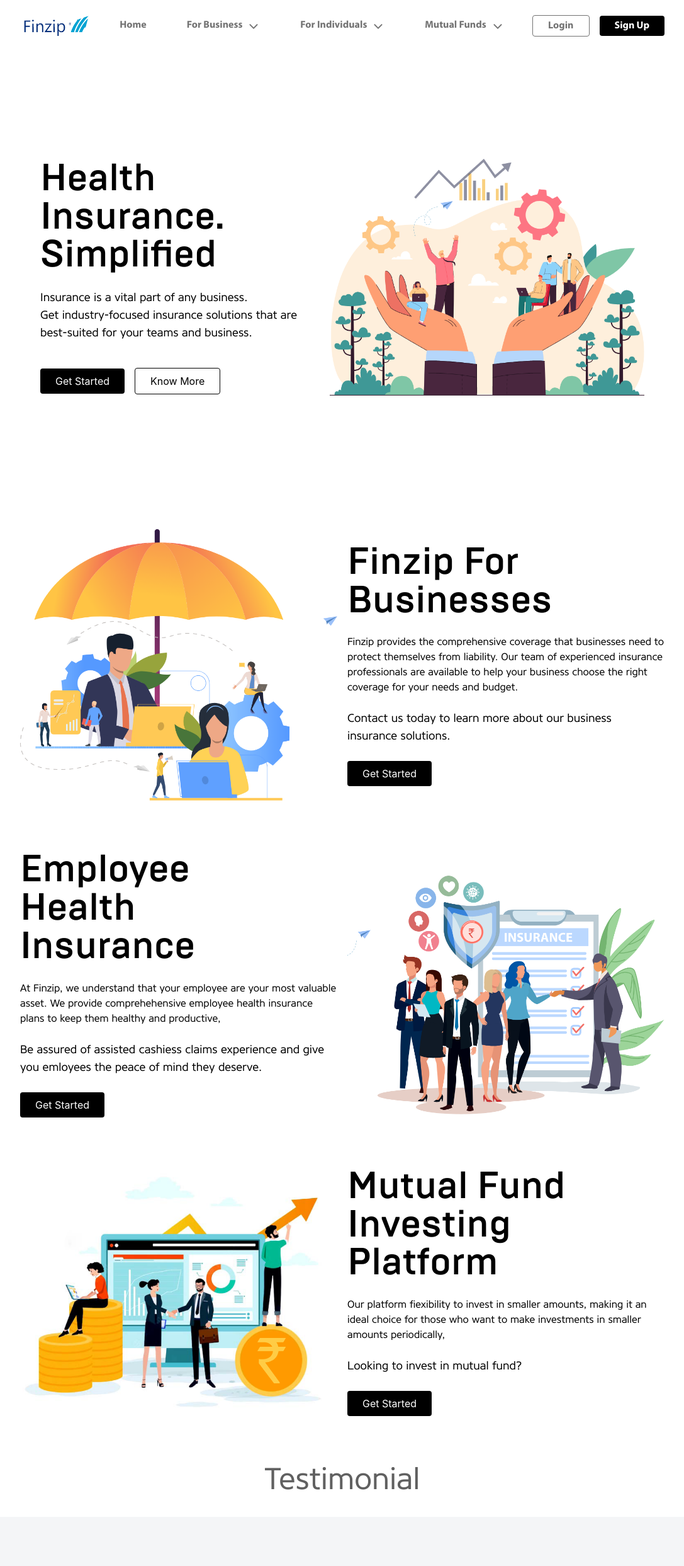
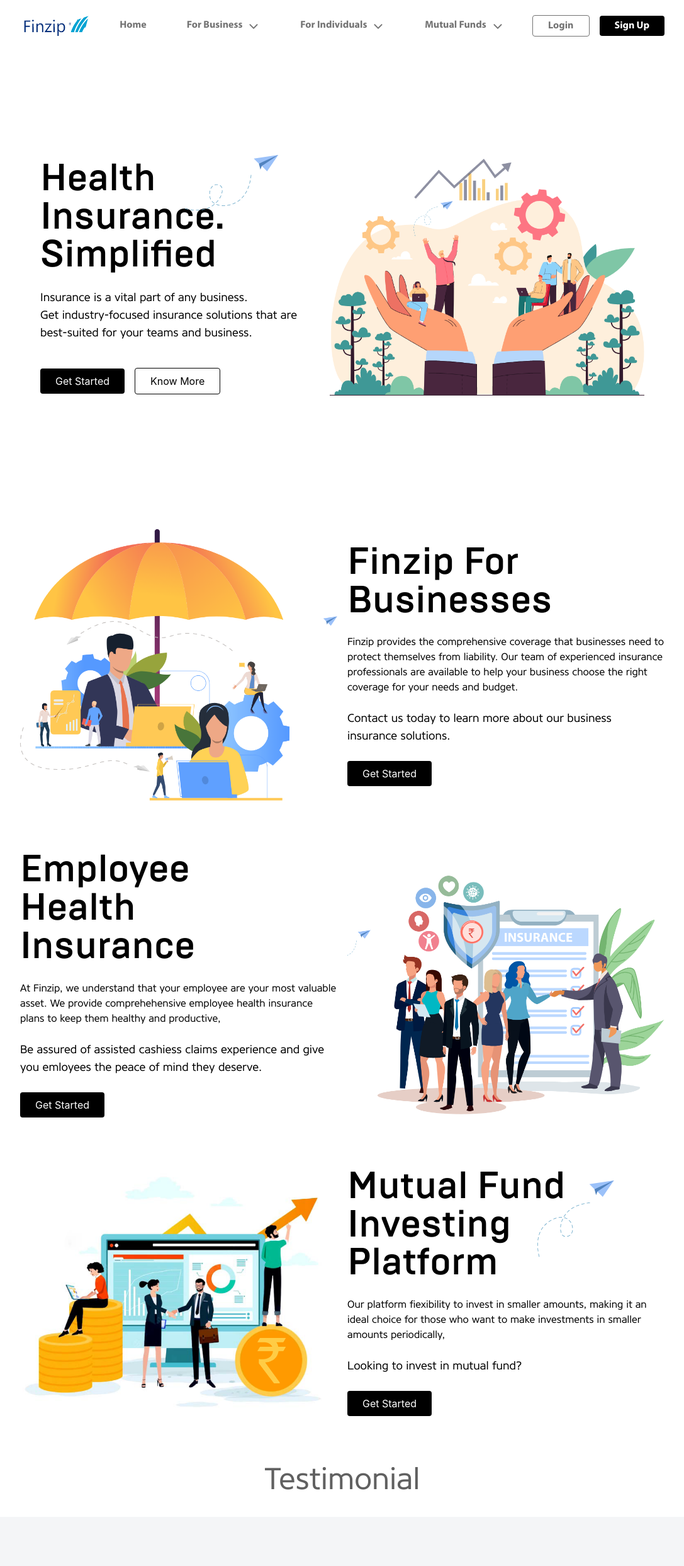
Before and after one commit to himel8/FinZip, a React (Create React App) app: page / in a window 1280 px wide. Shown: the top 2486 px of the page at 63% size, without its empty margins (96-1183 px from the left). Built offline with nearby package versions, Linux system fonts and the light colour scheme.

Commit message:
arrow added

```diff
--- a/src/Component/Home/Description/Description.jsx
+++ b/src/Component/Home/Description/Description.jsx
@@ -17,7 +17,13 @@
           <div className="w-full">
             <img src={data.img} alt="" className="w-full" />
           </div>
-          <div className="w-full flex flex-col gap-6">
+          <div
+            className={`w-full flex flex-col gap-6 ${
+              data.id === 3
+                ? "relative  lg:after:content-arrowT after:absolute after:top-5 after:left-[60%] "
+                : ""
+            }`}
+          >
             <h2 className="text-[2.5rem] leading-[2.8rem] md:text-6xl md:leading-[3.8rem] font-normal font-title text-center lg:text-left lg:mr-12 mr-0">
               {data.title}
             </h2>
--- a/src/Component/Home/HeroSection/HeroSection.jsx
+++ b/src/Component/Home/HeroSection/HeroSection.jsx
@@ -7,7 +7,7 @@
 const HeroSection = () => {
   return (
     <section className="w-[95%] sm:w-[90%] md:w-[80%]  lg:w-[75%] mx-auto flex justify-center items-center min-h-screen flex-wrap-reverse lg:flex-nowrap gap-8 lg:gap-0 lg:mt-10 lg:my-0  my-20">
-      <div className="flex flex-col gap-6">
+      <div className="flex flex-col gap-6 relative lg:after:content-arrow after:absolute after:-top-2 after:left-1/2">
         <Title first="Health" middle="Insurance." last="Simplified" />
         <SubText Style="px-4 lg:px-0 pr-0 lg:pr-8 text-lg">
           Insurance is a vital part of any business.
--- a/tailwind.config.js
+++ b/tailwind.config.js
@@ -8,6 +8,10 @@
         text: "'CoreSansE'",
         link: "'MyriadPro'",
       },
+      content: {
+        arrow: 'url("assets/img/arrow.png")',
+        arrowT: 'url("assets/img/arrow1.png")',
+      },
     },
   },
   plugins: [require("tailwind-scrollbar-hide")],
```
Also changed, not shown: src/assets/img/arrow.png (added), src/assets/img/arrow1.png (added).
